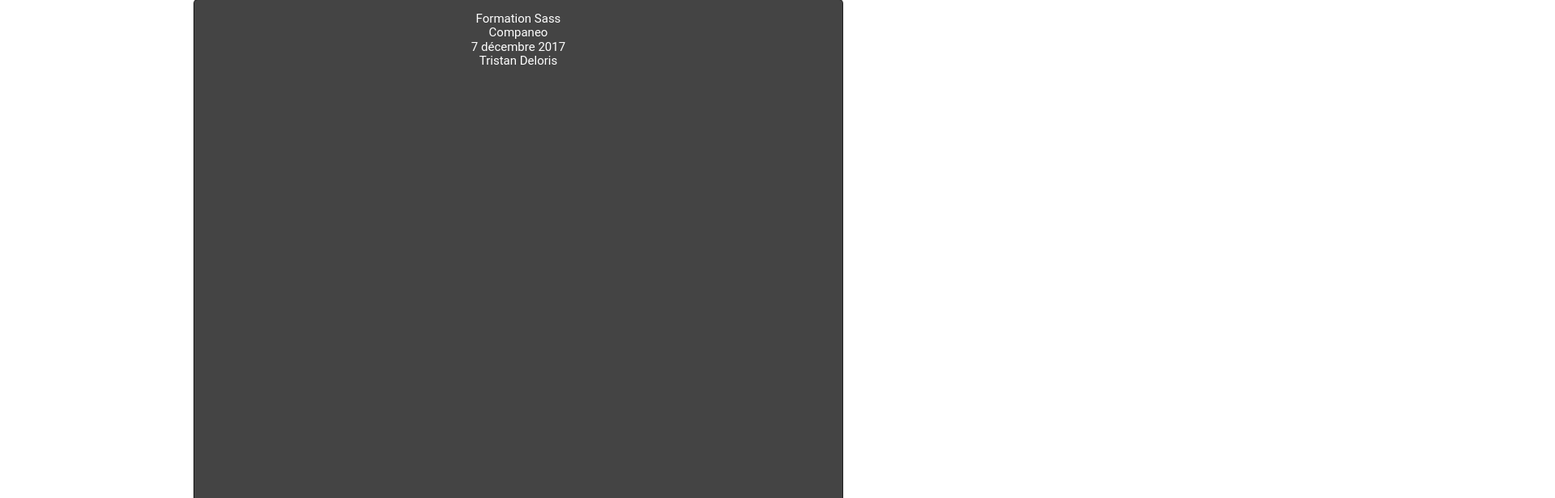
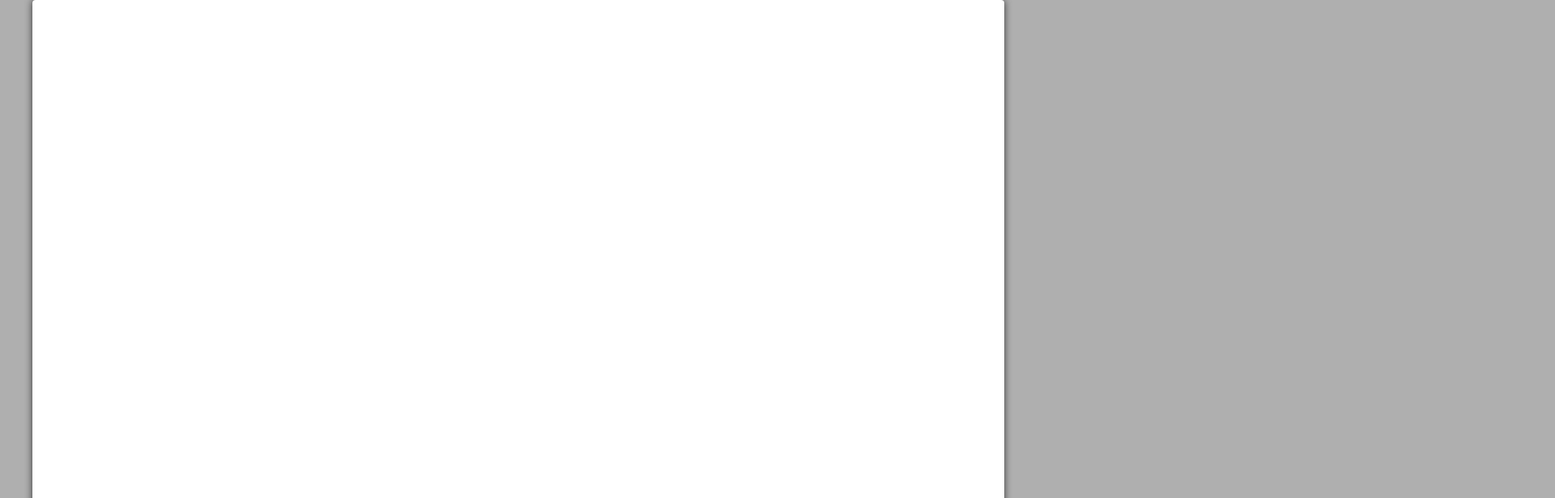
Before and after one commit to Borny/Sass-Presentation, a website: page index.html in a window 1280 px wide. Shown: the top 616 px of the page at 81% size, 1920 px wide, since content can reach past the window. Drawn offline with Linux system fonts and the light colour scheme.

Commit message:
changed the box size and box shadow

```diff
--- a/scss/base/_base.scss
+++ b/scss/base/_base.scss
@@ -21,7 +21,7 @@ body {
     position: relative;
     height: 100%;
     font-family: $font-family-roboto;
-    background: $white;
+    background: $gray-light-3;
     color:$white;
 }
 
--- a/scss/style.scss
+++ b/scss/style.scss
@@ -9,11 +9,11 @@
 @import 'base/base';
 
 .box{
-    width: 800px;
+    width: 1200px;
     height: 800px;
-    background: $gray;
+    background: $white;
     border-radius: 4px;
-    box-shadow: 0 0 1px 1px black;
+    box-shadow: 0 0 10px 0px $black-opacity7;
     padding: 15px;
     text-align: center;
 }
--- a/scss/tools/_variables.scss
+++ b/scss/tools/_variables.scss
@@ -53,6 +53,7 @@ $white-opacity2: rgba(255, 255, 255, .2);
 $white-opacity15: rgba(255, 255, 255, .15);
 $white-opacity0: rgba(255, 255, 255, 0);
 
+$black-opacity7: rgba(0, 0, 0, .7);
 $black-opacity6: rgba(0, 0, 0, .6);
 $black-opacity5: rgba(0, 0, 0, .5);
 $black-opacity4: rgba(0, 0, 0, .4);
```
Also changed, not shown: css/style.css, 1 other file.
